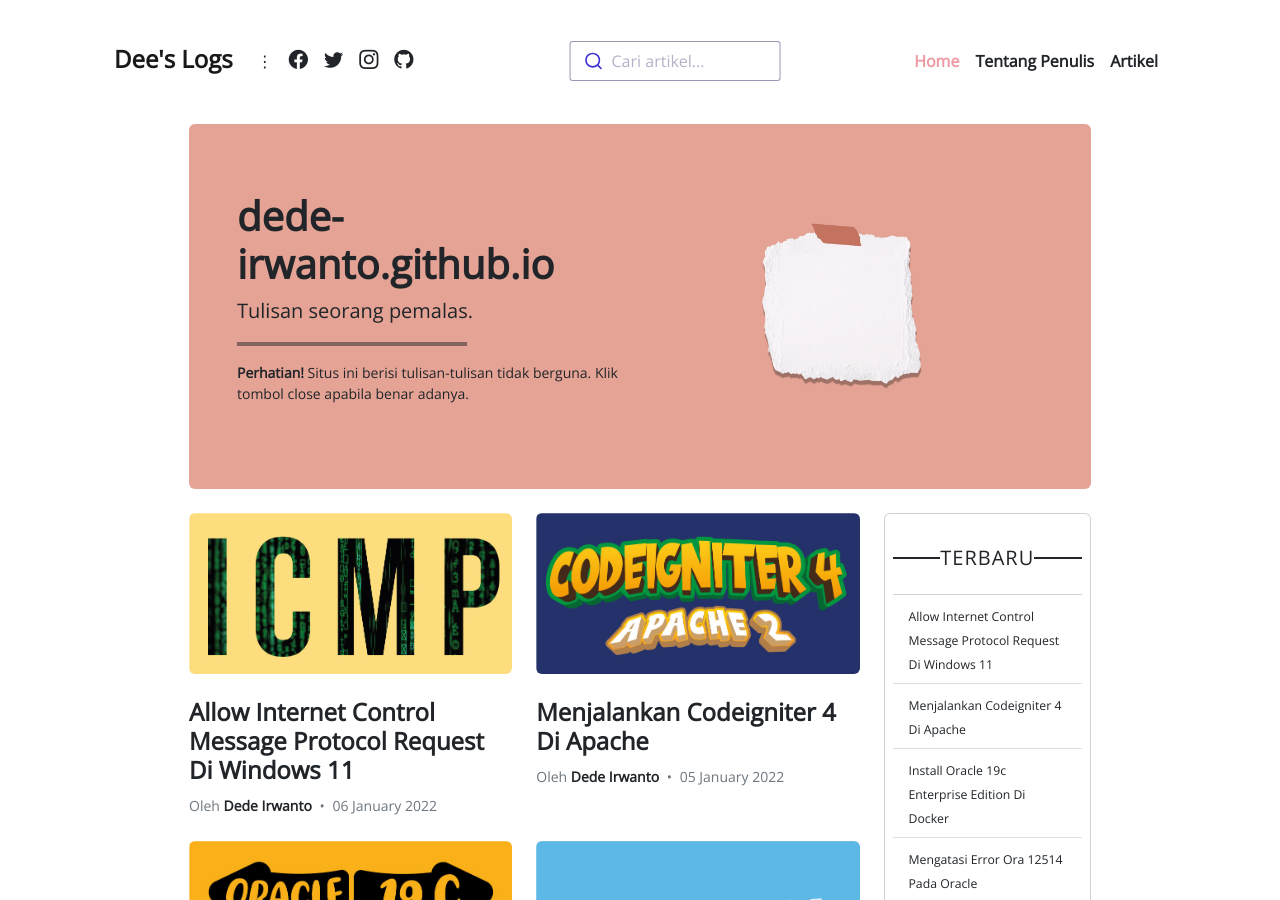
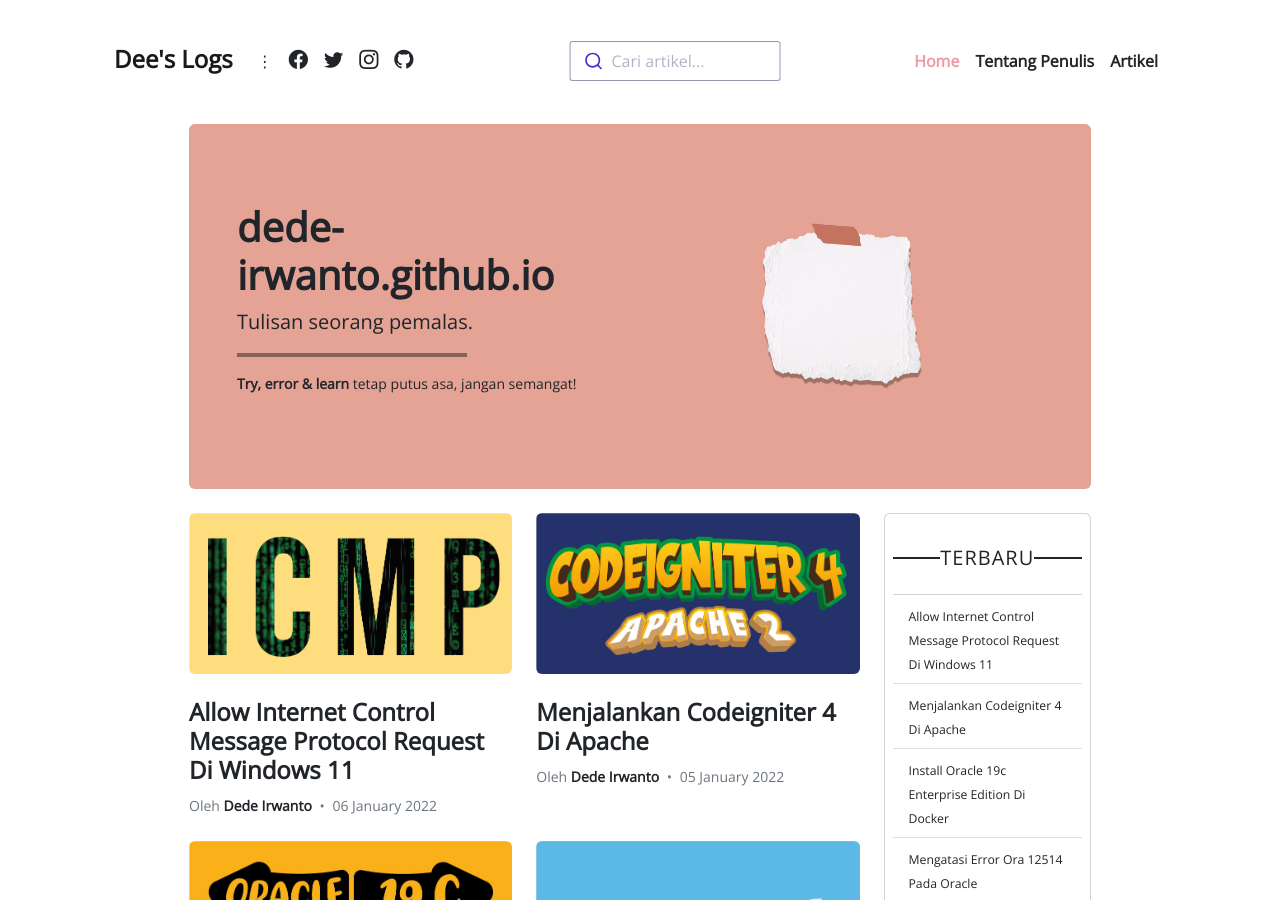
Before and after one commit to dede-irwanto/dede-irwanto.github.io, a Jekyll site: the page built from index.html, in a window 1280 px wide and 900 px high. Built offline with Jekyll 4.4.1, drawn with Linux system fonts in a browser that asks for light colours; nearby versions of some CDN libraries.

Commit message:
update index

```diff
--- a/index.html
+++ b/index.html
@@ -11,8 +11,7 @@
             <h1 class="fw-bold">dede-irwanto.github.io</h1>
             <p class="lead">Tulisan seorang pemalas.</p>
             <hr class="border border-dark border-2 opacity-50" width="230px">
-            <p class="small"><span class="fw-bold">Perhatian!</span> Situs ini berisi tulisan-tulisan tidak
-                berguna. Klik tombol close apabila benar adanya.</p>
+            <p class="small"><span class="fw-bold">Try, error & learn</span> tetap putus asa, jangan semangat!</p>
         </div>
         <div class="feature col-6 d-none d-lg-block">
             <img src="/images/jumbotron-img.jpg" class="img-fluid">
```
